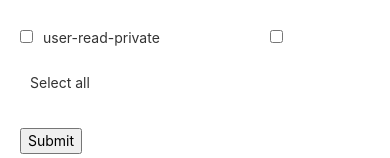
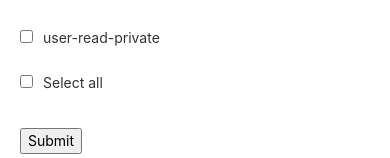
Before and after one commit to alecchendev/spotify-refresh-token, a React (Create React App) app: page / in a window 390 px wide. Shown: the part 1204-1362 px from the top of the page. Built offline with nearby package versions, Linux system fonts and the light colour scheme.

Commit message:
Fix word wrapping and select all formmatting for mobile

```diff
--- a/src/App.js
+++ b/src/App.js
@@ -163,11 +163,13 @@ function App() {
         <br/>
 
         {scopeElements}
-        <input
-          type="checkbox"
-          onChange={handleSelectAll}
-        />
-        <label style={{width: '200px', marginLeft: '10px', fontWeight: 'normal'}}>Select all</label>
+        <div style={{width: '250px', display: 'inline-block'}}>
+          <input
+            type="checkbox"
+            onChange={handleSelectAll}
+          />
+          <label style={{width: '200px', marginLeft: '10px', fontWeight: 'normal'}}>Select all</label>
+        </div>
 
         <br/>
 
--- a/src/index.css
+++ b/src/index.css
@@ -18,6 +18,7 @@ code {
   max-width: 800px;
   padding-top: 100px;
   padding-bottom: 100px;
+  word-wrap: break-word;
 }
 
 label {
```
